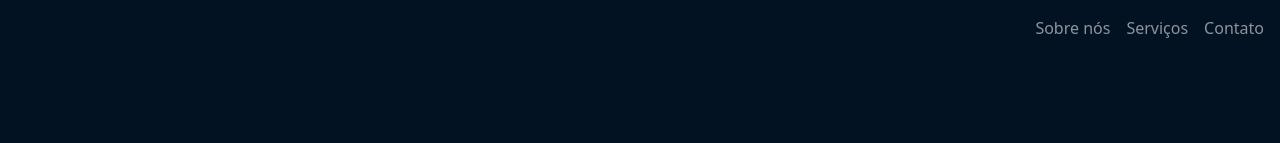
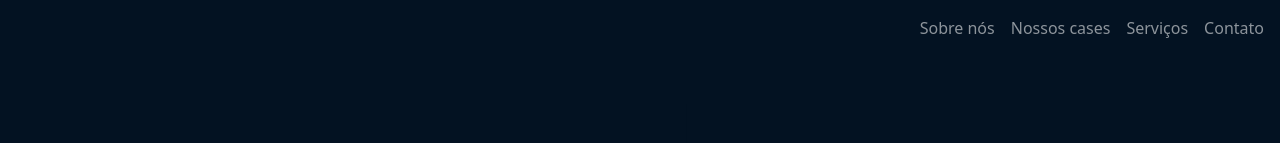
Before and after one commit to zNexTage/bioempreende, a React (Create React App) app: page / in a window 1280 px wide. Shown: the top 143 px of the page. Built offline with nearby package versions, Linux system fonts and the light colour scheme.

Commit message:
add link to "our cases" section.

```diff
--- a/src/components/header/header.jsx
+++ b/src/components/header/header.jsx
@@ -22,6 +22,7 @@ const Header = () => {
                 <Navbar.Collapse className='justify-content-end' id="responsive-navbar-nav">
                     <Nav>
                         <Nav.Link href="#about-us">Sobre nós</Nav.Link>
+                        <Nav.Link href="#our-cases">Nossos cases</Nav.Link>
                         <Nav.Link href="#services">Serviços</Nav.Link>
                         <Nav.Link href="#contact">Contato</Nav.Link>
                     </Nav>
--- a/src/components/sections/our-cases/our-cases.jsx
+++ b/src/components/sections/our-cases/our-cases.jsx
@@ -5,7 +5,7 @@ import style from "./our-cases.module.css";
 
 const OurCases = () => {
     return (
-        <section className="bg-bio-dark-blue p-4 text-white my-4">
+        <section id="our-cases" className="bg-bio-dark-blue p-4 text-white my-4">
             <Container fluid>
                 <h2 className="text-uppercase mb-4">
                     Nossos <span className="text-bio-yellow">cases</span>
```
